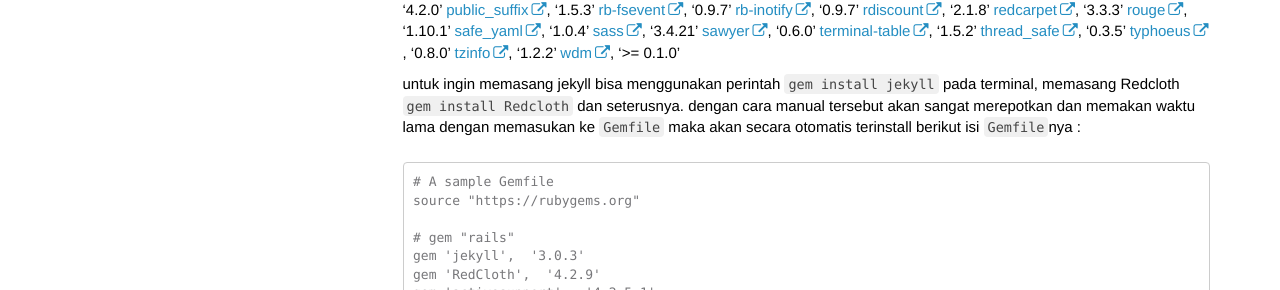
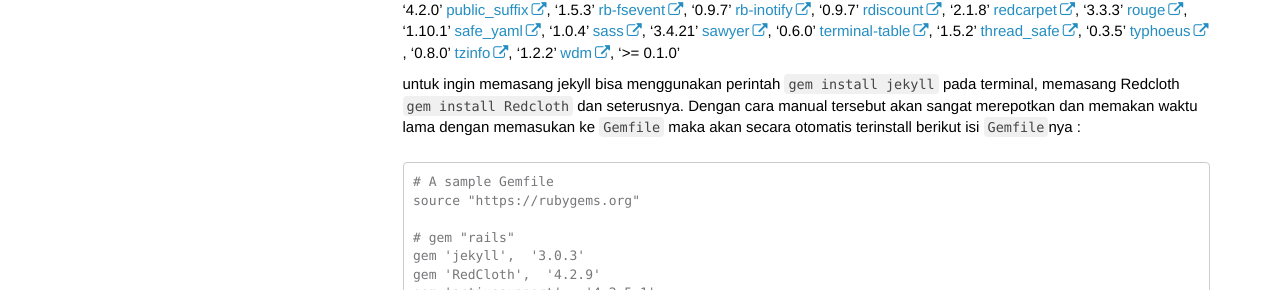
Before and after one commit to zuper96/zuper96.github.io, a Jekyll site: the page built from _posts/2016-09-21-jekyll-portable.md, in a window 1280 px wide and 900 px high, scrolled down 1373 px. Shown: the part 163-453 px from the top of the window. Built offline with Jekyll 4.4.1, drawn with Linux system fonts in a browser that asks for light colours; nearby versions of some CDN libraries; comment, search, counter and statistics services are not loaded.

````diff
--- a/_posts/2016-09-21-jekyll-portable.md
+++ b/_posts/2016-09-21-jekyll-portable.md
@@ -109,7 +109,7 @@ Untuk membuat jekyl portable pertama harus disiapkan berikut ini :
     [tzinfo](https://rubygems.org/gems/tzinfo),  '1.2.2'
     [wdm](https://rubygems.org/gems/wdm), '>= 0.1.0'
 
-    untuk ingin memasang jekyll bisa menggunakan perintah `gem install jekyll` pada terminal, memasang Redcloth `gem install Redcloth` dan seterusnya. dengan cara manual tersebut akan sangat merepotkan dan memakan waktu lama dengan memasukan ke `Gemfile` maka akan secara otomatis terinstall	berikut isi `Gemfile`nya :
+    untuk ingin memasang jekyll bisa menggunakan perintah `gem install jekyll` pada terminal, memasang Redcloth `gem install Redcloth` dan seterusnya. Dengan cara manual tersebut akan sangat merepotkan dan memakan waktu lama dengan memasukan ke `Gemfile` maka akan secara otomatis terinstall	berikut isi `Gemfile`nya :
 
     ```
     # A sample Gemfile
````
